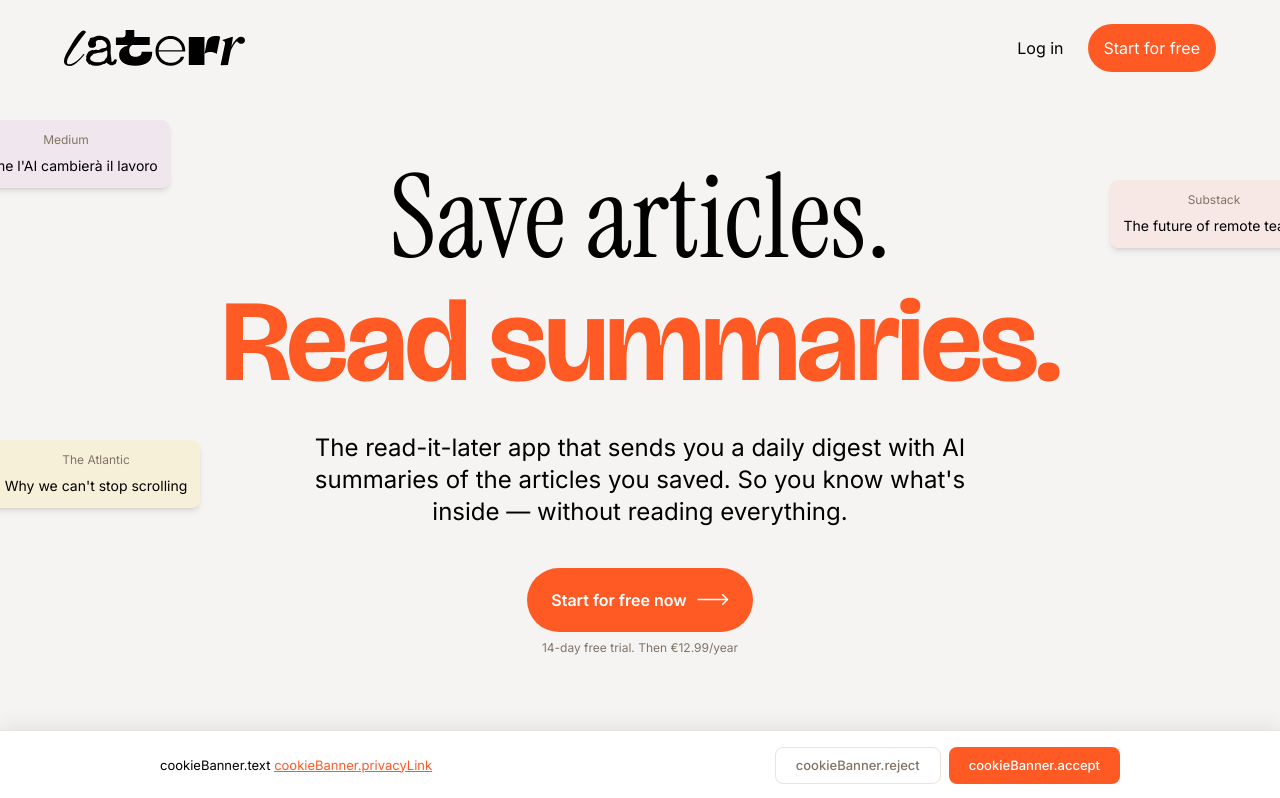
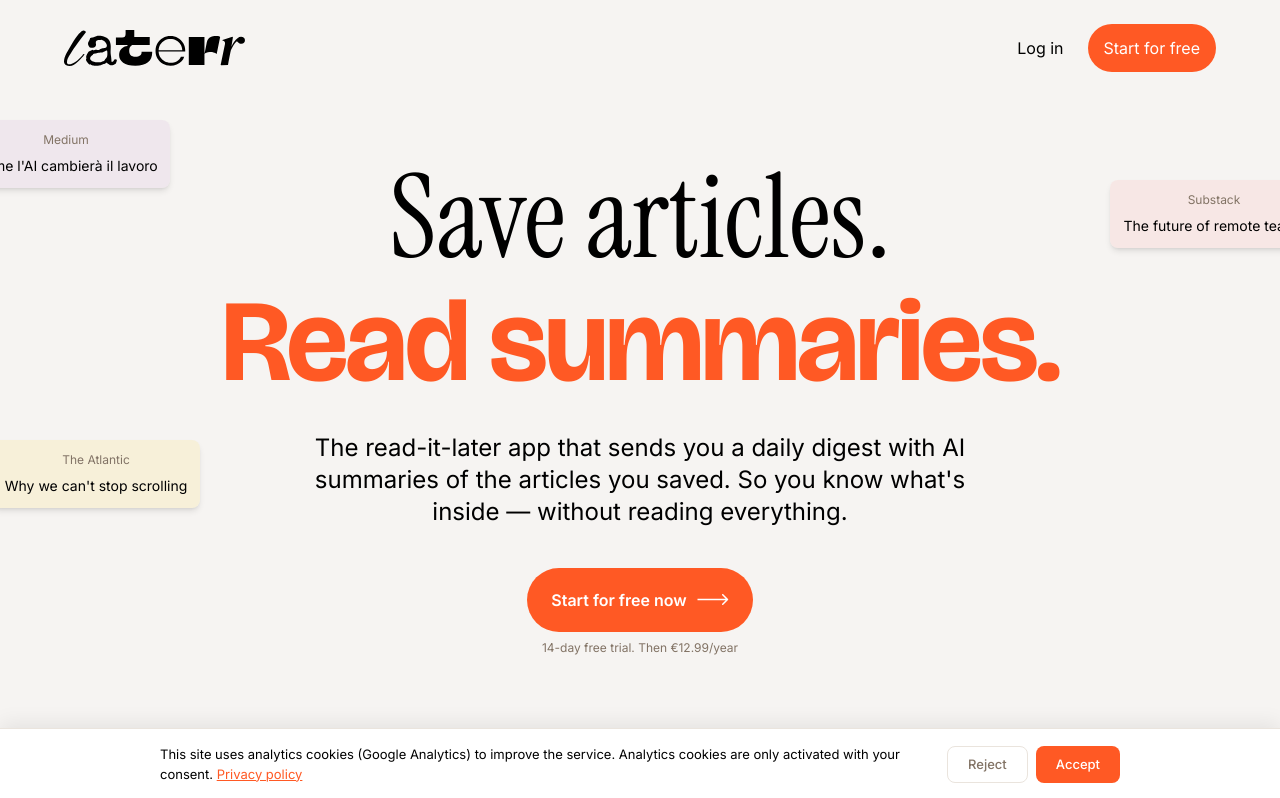
Before and after one commit to rooleescreative/laterr-landing, a Next.js app: page / in a window 1280 px wide. Shown: the top 798 px of the page. Built offline with nearby package versions, Linux system fonts and the light colour scheme; no server answers.

Commit message:
Fix: cookie banner self-contained i18n

```diff
--- a/src/components/CookieBanner.tsx
+++ b/src/components/CookieBanner.tsx
@@ -1,26 +1,61 @@
 'use client'
 
 import { useState, useEffect } from 'react'
-import { useTranslation } from '@/i18n'
 
 const COOKIE_NAME = 'laterr-cookie-consent'
-const COOKIE_MAX_AGE = 15552000 // 180 days (6 months, Garante recommendation)
+const COOKIE_MAX_AGE = 15552000
+
+const bannerStrings: Record<string, Record<string, string>> = {
+  it: {
+    text: 'Questo sito utilizza cookie di analisi (Google Analytics) per migliorare il servizio. I cookie di analisi vengono attivati solo con il tuo consenso.',
+    accept: 'Accetta',
+    reject: 'Rifiuta',
+    privacyLink: 'Informativa privacy',
+    cookieSettings: 'Impostazioni cookie',
+  },
+  en: {
+    text: 'This site uses analytics cookies (Google Analytics) to improve the service. Analytics cookies are only activated with your consent.',
+    accept: 'Accept',
+    reject: 'Reject',
+    privacyLink: 'Privacy policy',
+    cookieSettings: 'Cookie settings',
+  },
+  es: {
+    text: 'Este sitio utiliza cookies de an\xc3\xa1lisis (Google Analytics) para mejorar el servicio. Las cookies de an\xc3\xa1lisis se activan solo con tu consentimiento.',
+    accept: 'Aceptar',
+    reject: 'Rechazar',
+    privacyLink: 'Pol\xc3\xadtica de privacidad',
+    cookieSettings: 'Configuraci\xc3\xb3n de cookies',
+  },
+}
+
+function detectLocale(): string {
+  if (typeof document === 'undefined') return 'it'
+  const match = document.cookie.split(';').find(c => c.trim().startsWith('laterr-locale='))
+  if (match) {
+    const val = match.split('=')[1]?.trim()
+    if (val && ['it', 'en', 'es'].includes(val)) return val
+  }
+  const lang = navigator.language?.slice(0, 2)
+  return ['it', 'en', 'es'].includes(lang || '') ? lang! : 'en'
+}
 
 function getCookie(name: string): string | null {
   if (typeof document === 'undefined') return null
-  const match = document.cookie.split(';').find(c => c.trim().startsWith(`${name}=`))
+  const match = document.cookie.split(';').find(c => c.trim().startsWith(name + '='))
   return match ? match.split('=')[1]?.trim() || null : null
 }
 
 function setCookie(name: string, value: string, maxAge: number) {
-  document.cookie = `${name}=${value}; path=/; max-age=${maxAge}; SameSite=Lax`
+  document.cookie = name + '=' + value + '; path=/; max-age=' + maxAge + '; SameSite=Lax'
 }
 
 export function CookieBanner() {
-  const { t } = useTranslation()
   const [visible, setVisible] = useState(false)
+  const [locale, setLocale] = useState('it')
 
   useEffect(() => {
+    setLocale(detectLocale())
     const consent = getCookie(COOKIE_NAME)
     if (!consent) setVisible(true)
   }, [])
@@ -38,90 +73,43 @@ export function CookieBanner() {
 
   if (!visible) return null
 
+  const t = bannerStrings[locale] || bannerStrings.en
+
   return (
     <div style={{
-      position: 'fixed',
-      bottom: 0,
-      left: 0,
-      right: 0,
-      zIndex: 9999,
-      backgroundColor: '#FFFFFF',
-      borderTop: '1px solid #EAE4DD',
-      boxShadow: '0 -4px 20px rgba(0,0,0,0.08)',
-      padding: '16px 24px',
+      position: 'fixed', bottom: 0, left: 0, right: 0, zIndex: 9999,
+      backgroundColor: '#FFFFFF', borderTop: '1px solid #EAE4DD',
+      boxShadow: '0 -4px 20px rgba(0,0,0,0.08)', padding: '16px 24px',
       fontFamily: "'Inter', sans-serif",
     }}>
       <div style={{
-        maxWidth: '960px',
-        margin: '0 auto',
-        display: 'flex',
-        alignItems: 'center',
-        justifyContent: 'space-between',
-        gap: '16px',
-        flexWrap: 'wrap' as const,
+        maxWidth: '960px', margin: '0 auto', display: 'flex',
+        alignItems: 'center', justifyContent: 'space-between',
+        gap: '16px', flexWrap: 'wrap' as const,
       }}>
-        <p style={{
-          fontSize: '13px',
-          lineHeight: '1.5',
-          color: '#000000',
-          margin: 0,
-          flex: '1 1 300px',
-        }}>
-          {t('cookieBanner.text')}{' '}
-          <a
-            href="https://app.laterr.news/privacy"
-            target="_blank"
-            rel="noopener noreferrer"
-            style={{ color: '#FF5924', textDecoration: 'underline' }}
-          >
-            {t('cookieBanner.privacyLink')}
-          </a>
+        <p style={{ fontSize: '13px', lineHeight: '1.5', color: '#000000', margin: 0, flex: '1 1 300px' }}>
+          {t.text}{' '}
+          <a href="https://app.laterr.news/privacy" target="_blank" rel="noopener noreferrer"
+            style={{ color: '#FF5924', textDecoration: 'underline' }}>{t.privacyLink}</a>
         </p>
-        <div style={{
-          display: 'flex',
-          gap: '8px',
-          flexShrink: 0,
-        }}>
-          <button
-            onClick={reject}
-            style={{
-              padding: '8px 20px',
-              fontSize: '13px',
-              fontWeight: 500,
-              borderRadius: '8px',
-              border: '1px solid #EAE4DD',
-              backgroundColor: 'transparent',
-              color: '#827365',
-              cursor: 'pointer',
-              fontFamily: "'Inter', sans-serif",
-            }}
-          >
-            {t('cookieBanner.reject')}
-          </button>
-          <button
-            onClick={accept}
-            style={{
-              padding: '8px 20px',
-              fontSize: '13px',
-              fontWeight: 500,
-              borderRadius: '8px',
-              border: 'none',
-              backgroundColor: '#FF5924',
-              color: '#FFFFFF',
-              cursor: 'pointer',
-              fontFamily: "'Inter', sans-serif",
-            }}
-          >
-            {t('cookieBanner.accept')}
-          </button>
+        <div style={{ display: 'flex', gap: '8px', flexShrink: 0 }}>
+          <button onClick={reject} style={{
+            padding: '8px 20px', fontSize: '13px', fontWeight: 500, borderRadius: '8px',
+            border: '1px solid #EAE4DD', backgroundColor: 'transparent', color: '#827365',
+            cursor: 'pointer', fontFamily: "'Inter', sans-serif",
+          }}>{t.reject}</button>
+          <button onClick={accept} style={{
+            padding: '8px 20px', fontSize: '13px', fontWeight: 500, borderRadius: '8px',
+            border: 'none', backgroundColor: '#FF5924', color: '#FFFFFF',
+            cursor: 'pointer', fontFamily: "'Inter', sans-serif",
+          }}>{t.accept}</button>
         </div>
       </div>
     </div>
   )
 }
 
-// Call this from a "Cookie settings" link in the footer to re-show the banner
 export function resetCookieConsent() {
-  document.cookie = `${COOKIE_NAME}=; path=/; max-age=0`
+  document.cookie = COOKIE_NAME + '=; path=/; max-age=0'
   window.location.reload()
 }
```
